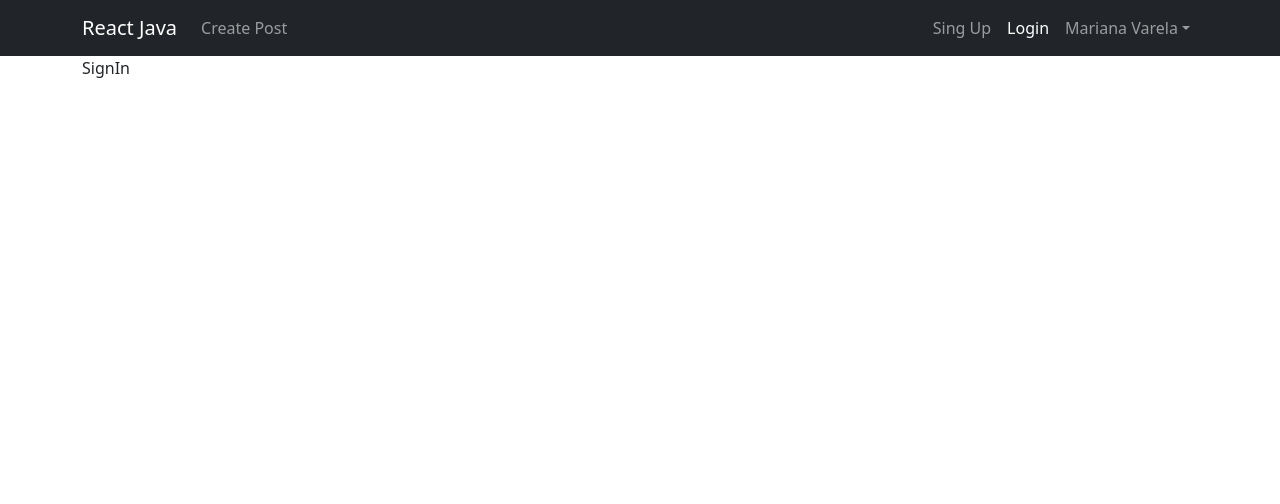
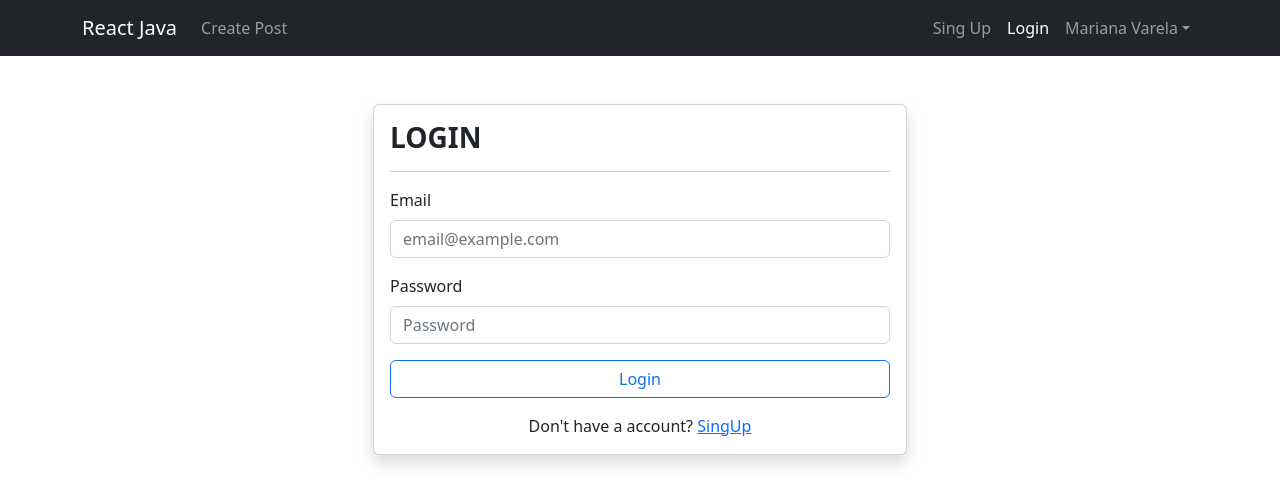
Before and after one commit to MarianaVarG/spring-react-fullstack, a React (Create React App) app in the folder react-fronend/: page /signin in a window 1280 px wide. Shown: the top 504 px of the page. Built offline with nearby package versions, Linux system fonts and the light colour scheme.

Commit message:
Login (not complete yet) Add Login from Validate Login form

```diff
--- a/react-fronend/package.json
+++ b/react-fronend/package.json
@@ -3,18 +3,20 @@
   "version": "0.1.0",
   "private": true,
   "dependencies": {
+    "@reduxjs/toolkit": "^1.9.5",
     "@testing-library/jest-dom": "^5.16.5",
     "@testing-library/react": "^13.4.0",
     "@testing-library/user-event": "^13.5.0",
     "axios": "^1.4.0",
     "bootstrap": "^5.2.3",
+    "jwt-decode": "^3.1.2",
+    "nan": "^2.17.0",
     "react": "^18.2.0",
     "react-bootstrap": "^2.7.4",
     "react-dom": "^18.2.0",
     "react-redux": "^8.0.5",
     "react-router-dom": "^6.11.1",
     "react-scripts": "^5.0.1",
-    "react-thunk": "^1.0.0",
     "validator": "^13.9.0",
     "web-vitals": "^2.1.4"
   },
--- a/react-fronend/src/App.js
+++ b/react-fronend/src/App.js
@@ -4,15 +4,19 @@ import Navigation from "./layouts/Navigation";
 
 import { BrowserRouter as Router, Routes, Route } from "react-router-dom";
 import { Container } from "react-bootstrap";
+import { Provider } from "react-redux";
 
 import SignIn from "./pages/SignIn";
-import Home from "./pages/Posts"
+import Home from "./pages/Posts";
+import store from "./store";
 
 
 function App() {
   return (
+    <Provider store={store}>
       <Router>
-      <div> <Navigation /> </div>
+        <Navigation />
+
         <Container>
           <Routes>
             <Route exact path="/" element={<Home />} />
@@ -20,7 +24,7 @@ function App() {
           </Routes>
         </Container>
       </Router>
-
+    </Provider>
   );
 }
 
--- /dev/null
+++ b/react-fronend/src/actions/types.js
@@ -0,0 +1 @@
+export const SET_CURRENT_USER = 'SET_CURRENT_USER';
--- /dev/null
+++ b/react-fronend/src/components/forms/SingInForm.js
@@ -0,0 +1,60 @@
+import React, { useState } from "react";
+import { Form, Button } from "react-bootstrap";
+
+export default function SignInForm({ errors, onSubmitCallback }) {
+    // Email and password setters
+    const [email, setEmail] = useState('');
+    const [password, setPassword] = useState('');
+
+    // Function used when submitting the form
+    const submitForm = (e) => {
+        e.preventDefault();
+        // Send email and password to the father
+        onSubmitCallback({ email, password });
+    }
+
+    // Form with bootstrap
+    return (
+        // onSubmit call submitForrm function
+        <Form onSubmit={submitForm}>
+            <Form.Group controlId="email" className="mb-3">
+                <Form.Label>Email</Form.Label>
+
+                <Form.Control
+                    type="email"
+                    value={email}
+                    onChange={(e) => setEmail(e.target.value)}
+                    placeholder="email@example.com"
+                    isInvalid={errors.email} // When errors.email is not empty, meand there are and error
+                />
+                {/* Displayed when an email validation error occurs */}
+                <Form.Control.Feedback type="invalid">
+                    {errors.email}
+                </Form.Control.Feedback>
+            </Form.Group>
+
+            <Form.Group controlId="password" className="mb-3">
+                <Form.Label>Password</Form.Label>
+
+                <Form.Control
+                    type="password"
+                    value={password}
+                    onChange={(e) => setPassword(e.target.value)}
+                    placeholder="Password"
+                    isInvalid={errors.password} // When errors.email is not empty, meand there are and error
+                />
+                {/* Displayed when an password validation error occurs */}
+                <Form.Control.Feedback type="invalid">
+                    {errors.password}
+                </Form.Control.Feedback>
+            </Form.Group>
+
+            <div className="d-grid">
+                <Button variant="outline-primary" type="submit">
+                    Login
+                </Button>
+            </div>
+        </Form>
+    )
+
+}
--- /dev/null
+++ b/react-fronend/src/helpers/endpoints.js
@@ -0,0 +1,3 @@
+const API_URL = "http://localhost:8080";
+
+export const LOGIN_ENDPOINT = API_URL + "/users/login";
--- /dev/null
+++ b/react-fronend/src/helpers/helpers.js
@@ -0,0 +1,3 @@
+export const isObjectEmpty = (obj) => {
+    return Object.keys(obj).length === 0 && obj.constructor === Object;
+}
--- /dev/null
+++ b/react-fronend/src/helpers/setAuthToken.js
@@ -0,0 +1,13 @@
+import axios from "axios";
+
+const setAuthToken = token => {
+    if(token) {
+        // Setting authorization token
+        axios.defaults.headers.common["Authorization"] = token;
+    } else {
+        // Delete property Authorization
+        delete axios.defaults.headers.common["Authorization"];
+    }
+}
+
+export default setAuthToken;
--- a/react-fronend/src/pages/SignIn.js
+++ b/react-fronend/src/pages/SignIn.js
@@ -1,7 +1,69 @@
-import React from 'react'
+import React, { useState, useEffect } from 'react'
+import validator from 'validator';
+
+import { Container, Row, Col, Card } from 'react-bootstrap';
+import SignInForm from '../components/forms/SingInForm';
+import { Link } from 'react-router-dom';
+import { useDispatch } from 'react-redux';
+import { isObjectEmpty } from '../helpers/helpers'
+
+import { loginUser } from '../actions/authActions';
 
 export default function SignIn() {
+  const [errors, setErrors] = useState({}) // Empty object
+  const dispatch = useDispatch();
+
+  useEffect(() =>{
+    // Mount de component
+  });
+
+  const login = ({email, password}) => {
+    const errors = {};
+    // Validate fields
+    if (!validator.isEmail(email)) {
+      errors.email = "Email is invalid";
+    }
+    if (validator.isEmpty(password)) {
+      errors.password = "Empty password"
+    }
+    if (!isObjectEmpty(errors)) {
+      setErrors(errors);
+      return;
+    }
+
+    // Call us login function that we create on authActions
+    dispatch(loginUser({email, password}))
+    .then(response =>{
+
+    })
+    .catch(err =>{
+
+    });
+  }
+
+
   return (
-    <div>SignIn</div>
+    // Margin-Top = 5
+    <Container className='mt-5'>
+      <Row>
+        <Col sm='12' md={{span: 8, offset: 2}} lg={{span: 6, offset: 3}}>
+          <Card className='shadow'>
+            <Card.Body>
+              <h3 className='fw-bold mb-2 text-uppercase'>Login</h3>
+              <hr></hr>
+
+              <SignInForm errors={errors} onSubmitCallback={login}></SignInForm>
+
+              <div className='mt-3'>
+                <p className='mb-0 text-center'>
+                  Don't have a account?{" "}
+                  <Link to={"/sinup"}>SingUp</Link>
+                </p>
+              </div>
+            </Card.Body>
+          </Card>
+        </Col>
+      </Row>
+    </Container>
   )
 }
--- /dev/null
+++ b/react-fronend/src/reducers/authReducer.js
@@ -0,0 +1,20 @@
+import { SET_CURRENT_USER } from "../actions/types"
+
+// State for login and register new users
+const initialState = {loggedIn: false, user: {}};
+
+export default function authStates (state = initialState, action) {
+    // Const to get type action and data to send
+    const {type, payload} = action;
+
+    switch(type) {
+        case SET_CURRENT_USER:
+            return {
+                ...state,
+                loggedIn: payload.loggedIn,
+                user: payload.user
+            }
+        default:
+            return state;
+    }
+}
--- /dev/null
+++ b/react-fronend/src/reducers/index.js
@@ -0,0 +1,6 @@
+import { combineReducers } from "@reduxjs/toolkit";
+import authReducer from "./authReducer";
+
+export default combineReducers ({
+    auth: authReducer
+})
--- /dev/null
+++ b/react-fronend/src/store.js
@@ -0,0 +1,9 @@
+import { configureStore } from "@reduxjs/toolkit";
+import rootReducer from "./reducers";
+
+const store = configureStore ({
+    reducer: rootReducer,
+    middleware: (getDefaultMiddleware) => getDefaultMiddleware()
+});
+
+export default store;
```
Also changed, not shown: react-fronend/src/helpers/checkForToken.js (added), 1 other file (tests, documents, lock files or other folders). Lines whose indentation alone changed are shown as unchanged.
